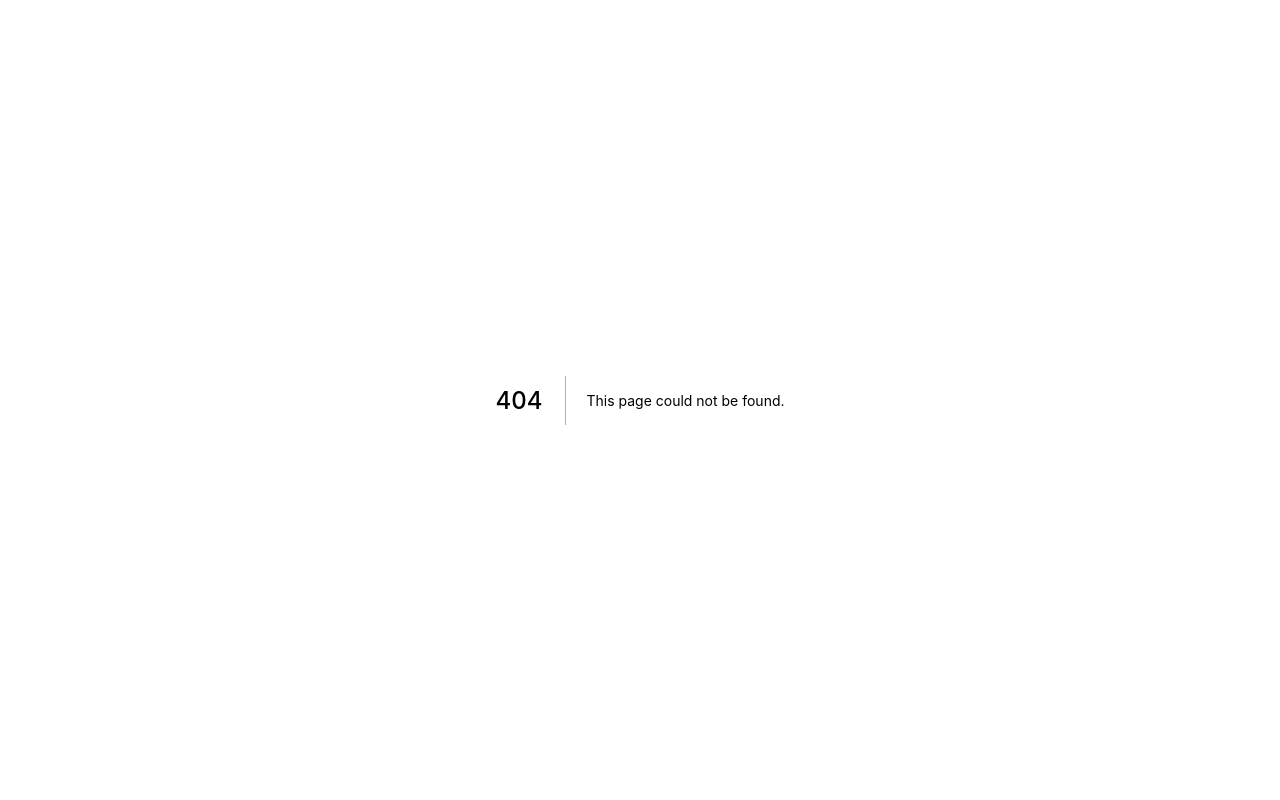
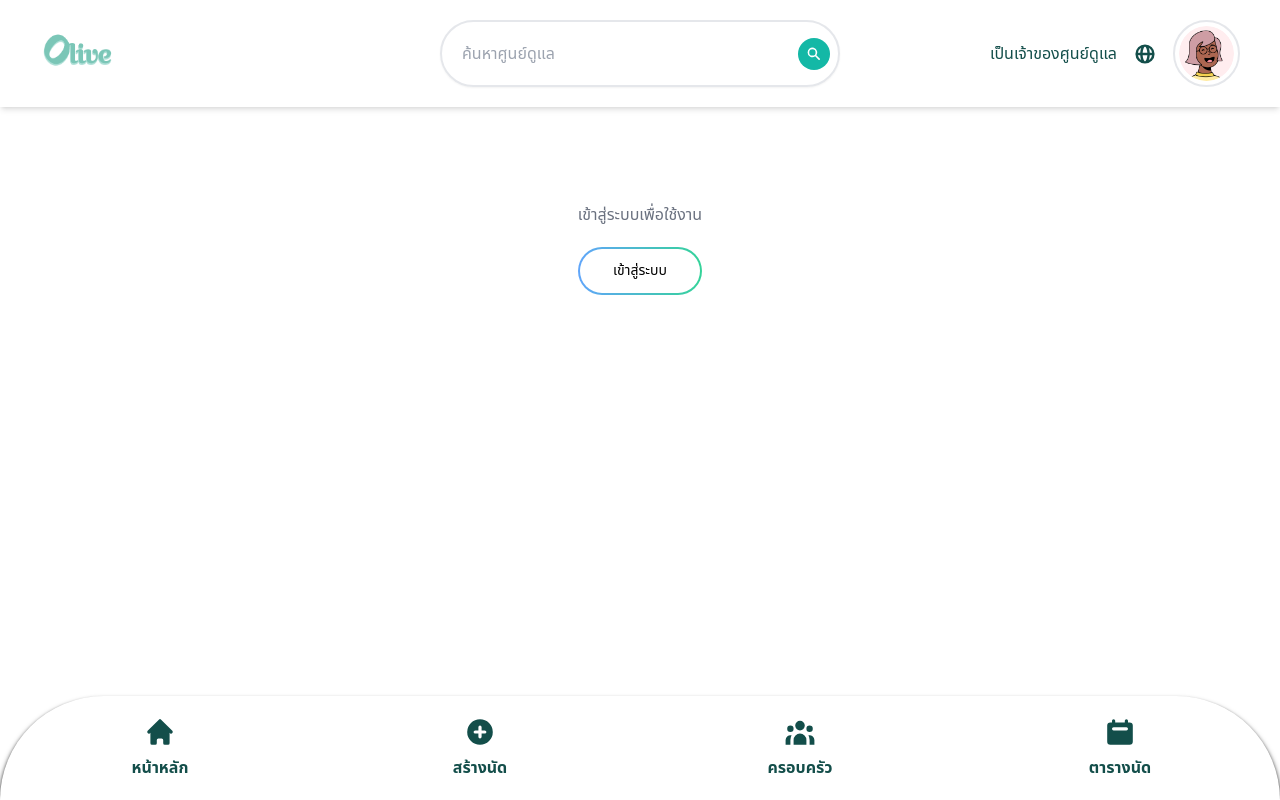
Before and after one commit to yanisapths/project-customer, a Next.js app: page /family in a window 1280 px wide. Before the commit this address had no page. Built offline with nearby package versions, Linux system fonts and the light colour scheme; no server answers; what @badrap/bar-of-progress would draw is missing.

Commit message:
login, family page

```diff
--- /dev/null
+++ b/components/AddFamily.js
@@ -0,0 +1,14 @@
+import React from 'react'
+
+function AddFamily() {
+  return (
+    <div className="flex">
+            <div className="cursor-pointer hover:scale-105 transition transform duration-300 ease-out">
+                <div className="relative h-80 w-80 rounded-xl bg-white shadow-lg shadow-teal-100 ">
+            </div>
+        </div>
+    </div>
+  )
+}
+
+export default AddFamily
--- a/components/Banner.js
+++ b/components/Banner.js
@@ -10,7 +10,7 @@ function Banner() {
            className="opacity-90"
            />
            <div className="absolute top-1/4 md:top-1/3 w-full text-center">
-             <p className="text-white text-3xl md:text-5xl  font-black shadow-4xl opacity-100 p-3">หาศูนย์ดูแลรอบตัวคุณ</p>
+             <p className="text-white text-3xl md:text-5xl  font-black shadow-4xl opacity-100 p-3">สร้างนัดกับศูนย์ดูแล</p>
              <button className="text-teal-500 bg-white px-10 py-4 shadow-xl rounded-full font-bold my-3 hover:shadow-xl xl:text-3xl md:text-2xl ">เริ่มต้น</button>
            </div>
     </div>
--- /dev/null
+++ b/components/Footer.js
@@ -0,0 +1,29 @@
+import React from 'react'
+import {
+    HomeIcon,
+    PlusCircleIcon,
+    UserGroupIcon,
+    CalendarIcon,
+} from '@heroicons/react/solid';
+
+function Footer() {
+  return (
+      <footer className="fixed bottom-0 inset-x-0  bg-white flex justify-between text-teal-900 font-extrabold shadow-black shadow-md md:rounded-t-full rounded-t-2xl">
+                <a href="/" className="a">
+                <HomeIcon  className="footer-icon"/>หน้าหลัก
+                </a>
+                <a href="#" className="a">
+                <PlusCircleIcon  className="footer-icon"/>สร้างนัด
+                </a>
+                <a href="/family/" className="a">
+                <UserGroupIcon  className="footer-icon"/>ครอบครัว
+                </a>
+                <a href="#" className="a">
+                <CalendarIcon  className="footer-icon"/>ตารางนัด
+                </a>
+      </footer>
+
+  )
+}
+
+export default Footer
--- a/components/Header.js
+++ b/components/Header.js
@@ -65,15 +65,15 @@ function Header({ placeholder }) {
            <input
             value={searchInput}
             onChange={(e) => setSearchInput(e.target.value)}
-            className="flex-grow pl-5 bg-transparent outline-none"
+            className="flex-grow pl-5 text-teal-900 bg-transparent outline-none"
             type="text" placeholder={placeholder  || "ค้นหาศูนย์ดูแล"}
            />
            <SearchIcon className="hidden md:inline-flex h-8 bg-teal-500 text-white rounded-full p-2 cursor-pointer md:mx-2"/>
        </div>
 
        {/* Right */}
-       <div className="flex items-center space-x-4 justify-end text-gray-500">
-            <p className="hidden md:inline">เป็นเจ้าของศูนย์ดูแล</p>
+       <div className="flex items-center space-x-4 justify-end text-teal-900">
+            <p className="hidden md:inline text-teal-900">เป็นเจ้าของศูนย์ดูแล</p>
             <GlobeAltIcon className="h-6" />
 
             <div className="flex items-center space-x-2 border-2 p-1 rounded-full">
@@ -115,7 +115,7 @@ function Header({ placeholder }) {
                 />
                 <div>
                     <div className="flex items-center border-b mb-4">
-                        <h2 className="text-2xl flex-grow font-semibold">
+                        <h2 className="text-2xl flex-grow font-semibold text-teal-900">
                             จำนวนผู้ต้องการดูแล
                         </h2>
 
--- a/components/Login.js
+++ b/components/Login.js
@@ -1,22 +1,24 @@
 import React from 'react'
 import Image from "next/image";
 import {signIn} from "next-auth/react"
+import Header from './Header'
+import Footer from './Footer'
 
 function Login() {
   return (
     <div>
-        <Image
-        src="/Avatar.png"
-        height={400}
-        width={400}
-        objectFit="contain"
-        />
-        <h1
-            onClick={signIn}
-            className="p-5  rounded-full text-center cursor-pointer"
-        >
-            Login with Facebook
-        </h1>
+      <Header />
+        <main className="justify-items-center">
+        <div className="mt-15 p-20">
+          <p className="text-md text-gray-500 mt-4 text-center pb-5">เข้าสู่ระบบเพื่อใช้งาน</p>
+                <btn className="block p-[2px] rounded-full bg-gradient-to-r from-blue-400 to-emerald-400 hover:text-white active:text-opacity-75 focus:outline-none focus:ring" onClick={signIn}>
+                    <span className="block px-8 py-3 text-center text-sm font-medium bg-white rounded-full hover:bg-transparent">
+                       เข้าสู่ระบบ
+                    </span>
+                </btn>
+        </div>
+        </main>
+      <Footer />
     </div>
   )
 }
--- a/next.config.js
+++ b/next.config.js
@@ -1,7 +1,10 @@
 module.exports = {
   reactStrictMode: true,
   images: {
-    domains: ["links.papareact.com","profile.line-scdn.net", "lh3.googleusercontent.com","platform-lookaside.fbsbx.com"],
+    domains: ["links.papareact.com","profile.line-scdn.net", "lh3.googleusercontent.com","platform-lookaside.fbsbx.com",
+    "firebasestorage.googleapis.com",
+
+  ],
 
   },
 }
--- a/package.json
+++ b/package.json
@@ -9,8 +9,10 @@
   },
   "dependencies": {
     "@badrap/bar-of-progress": "^0.1.2",
+    "@clerk/nextjs": "^2.11.1",
     "@heroicons/react": "^1.0.5",
     "date-fns": "^2.28.0",
+    "firebase": "^9.6.7",
     "next": "12.0.10",
     "next-auth": "^4.2.1",
     "next-pwa": "^5.4.4",
--- a/pages/_app.js
+++ b/pages/_app.js
@@ -1,8 +1,10 @@
 import '../styles/globals.css'
 import 'tailwindcss/tailwind.css'
-import Router from "next/router";
+import Router,{useRouter} from "next/router";
 import { SessionProvider } from "next-auth/react"
-
+import {
+  ClerkProvider,
+} from "@clerk/nextjs"
 import ProgressBar from "@badrap/bar-of-progress";
 
 const progress = new ProgressBar({
@@ -11,6 +13,9 @@ const progress = new ProgressBar({
     className:"z-50",
     delay: 100,
 });
+
+const publicPages=["/"];
+
 
 Router.events.on('routeChangeStart', progress.start);
 Router.events.on('routeChangeComplete', progress.finish);
--- /dev/null
+++ b/pages/family/index.js
@@ -0,0 +1,47 @@
+import { useState, useEffect } from "react";
+import Header from '../../components/Header'
+import Footer from '../../components/Footer'
+import {
+    PlusCircleIcon,
+} from '@heroicons/react/solid';
+import AddFamily from '../../components/AddFamily'
+import {getSession} from "next-auth/react";
+import  Login from "../../components/Login"
+
+
+// const [member, setMember] = useState({
+//     Name: "",
+//     Age: "",
+//   });
+//   const { Name, Age } = member;
+
+function Family({session}) {
+    if (!session) return <Login />
+  return (
+      <div className="h-screen bg-teal-50">
+          <Header/>
+            <main className="main">
+                <section className="flex-grow pt-14 px-6 ">
+                    <h1 className=" text-3xl font-semibold mt-2 mb-6 text-teal-900 ">สมาชิกในครอบครัว</h1>
+                    <div className="้hidden lg:inline-flex mb-5 space-x-3 text-gray-800 whitespace-nowrap">
+                        <p className="button flex bg-white">เพิ่ม
+                            <PlusCircleIcon className="w-6 h-6 mt-1"/>
+                        </p>
+                    </div>
+                </section>
+
+            </main>
+            <Footer />
+
+      </div>
+  )
+}
+
+export default Family;
+
+export async function getServerSideProps(context) {
+    const session = await getSession(context);
+    return {
+      props: { session}
+    }
+  }
--- a/pages/index.js
+++ b/pages/index.js
@@ -2,14 +2,17 @@ import Head from 'next/head'
 import Image from 'next/image'
 import styles from '../styles/Home.module.css'
 import Header from '../components/Header';
+import Footer from '../components/Footer';
 import Banner from '../components/Banner';
 import SmallCard from '../components/SmallCard'
 import MediumCard from '../components/MediumCard';
 import LargeCard from '../components/LargeCard';
 import {getSession} from "next-auth/react";
+import Login from '../components/Login';
 
 
-export default function Home( {exploreData, cardsData } ) {
+export default function Home( {session } ) {
+  if (!session) return <Login />
   return (
     <div className="">
       <Head>
@@ -20,27 +23,12 @@ export default function Home( {exploreData, cardsData } ) {
      <Header />
      <Banner />
 
-    <main  className="msx-w-7xl mx-auto px-8 sm:px-16">
+    <main  className="main">
       <section className="pt-6">
         <h2 className="text-3xl font-semibold pb-5 text-teal-900">ค้นหาศูนย์ดูแลใกล้คุณ</h2>
         {/* Pull some data from a server-  API Endpoints*/}
         <div className="grid grid-cols-1 sm:grid-cols-2 lg:grid-cols-3 xl:grid-cols-4">
-          {exploreData?.map(( {img, location , distance} ) => (
-            <SmallCard
-              key={img}
-              img={img}
-              location={location}
-              distance={distance}
-            />
-          ))}
-        </div>
-      </section>
-      <section>
-        <h2 className="text-3xl font-semibold py-8 text-teal-900">กิจกรรมใกล้คุณ</h2>
-        <div className="flex space-x-3 overflow-scroll scrollbar-hide p-3 -ml-3">
-          {cardsData?.map(({ img, title }) => (
-            <MediumCard key={img} img={img} title={title}/>
-          ))}
+
         </div>
       </section>
 
@@ -52,23 +40,32 @@ export default function Home( {exploreData, cardsData } ) {
       />
     </main>
 
+    <Footer />
+
     </div>
 
   );
 }
-export async  function getStaticProps() {
-  const exploreData = await fetch("https://links.papareact.com/pyp").
-  then(
-    (res) => res.json()
-  );
-  const cardsData = await fetch("https://links.papareact.com/zp1").
-  then(
-    (res) => res.json()
-  );
+// export async  function getStaticProps() {
+//   const exploreData = await fetch("https://links.papareact.com/pyp").
+//   then(
+//     (res) => res.json()
+//   );
+//   const cardsData = await fetch("https://links.papareact.com/zp1").
+//   then(
+//     (res) => res.json()
+//   );
 
+//   return {
+//     props: {
+//       exploreData,cardsData
+//     },
+//   }
+// }
+
+export async function getServerSideProps(context) {
+  const session = await getSession(context);
   return {
-    props: {
-      exploreData,cardsData
-    },
+    props: { session}
   }
 }
--- a/styles/globals.css
+++ b/styles/globals.css
@@ -22,8 +22,17 @@ a {
 
 @layer components {
   .button {
-      @apply px-4 py-2 font-extrabold text-2xl text-teal-500 border rounded-full cursor-pointer
+      @apply px-4 py-2 md:px-1 md:py-5 font-extrabold text-2xl text-teal-500 border rounded-full cursor-pointer
       hover:shadow-lg active:scale-95 active:bg-teal-500 active:text-white transition
       transform duration-100 ease-out;
   }
+  a{
+    @apply w-full block py-5 px-3 text-center hover:bg-teal-100 text-teal-900  rounded-t-full hover:rounded-t-xl md:hover:rounded-t-full;
+  }
+  .footer-icon {
+    @apply md:w-8 md:h-8 mb-2 mx-auto text-teal-900 font-sans w-6 h-6;
+  }
+  .main {
+    @apply mx-auto px-8 sm:px-16 bg-teal-50;
+  }
 }
```
Also changed, not shown: lib/firebase.js (added, +20 -0 lines), 1 other file (tests, documents, lock files or other folders).
